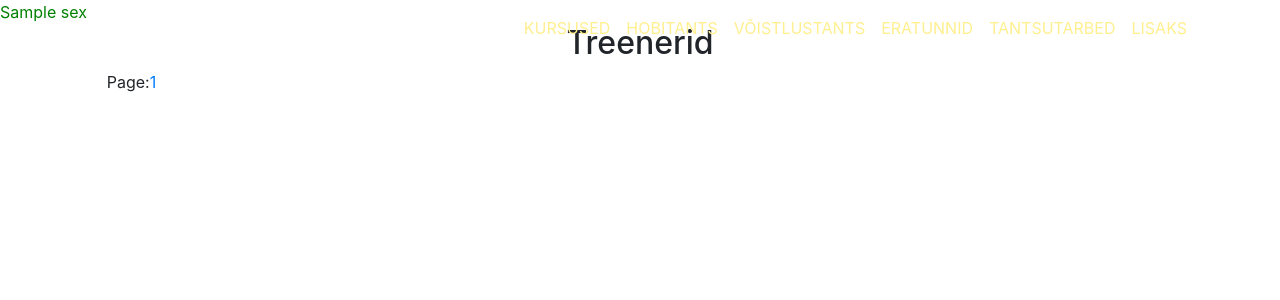
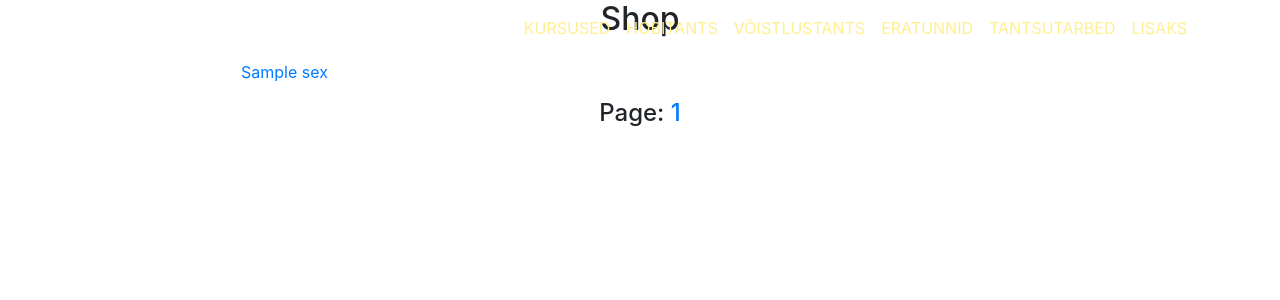
Before and after one commit to DTI-tudengite-tarkvaraprojektid/Ryhm_4, a PHP site: page /?page=1 in a window 1280 px wide. Shown: the top 300 px of the page. Run offline with PHP 8.4, Linux system fonts and the light colour scheme; tables that the repository leaves empty or names only in its code hold one stand-in row (values such as "Sample post"); some libraries are stand-ins or nearby versions; grey boxes are pictures that could not be loaded.

Commit message:
php/html/css/bootstrap

```diff
--- a/Shop/views/layouts/shop.php
+++ b/Shop/views/layouts/shop.php
@@ -76,19 +76,13 @@
 	</div>
 </div>
 </nav>
+
 	<?php include('views/pages/category.php'); ?>
 
     <main>
-    <div class="container-fluid col-lg-10 padding">
-    <div class="row padding">
-	      <div class="col-12" id="tantsud">
-		      <h2 class="text-center">Treenerid</h2>
-	      </div>
 
 		        <?php include('views/pages/'.$view.'.php'); ?>
 
-    </div>
-    </div>
     </main>
 </body>
 </html>
--- a/Shop/views/pages/category.php
+++ b/Shop/views/pages/category.php
@@ -1,3 +1,8 @@
+<div class="container-fluid col-lg-10 padding">
+    <div class="row padding">
+	<div class="col-12 tantsimine" id="tantsud">
+		      <h2 class="text-center">Shop</h2>
+	      </div>
 <?php
 		$categories = get_cat_sex();
 
@@ -9,11 +14,25 @@
 		{
 			foreach($categories as $item){
 ?> 	<!--toodete lingid-->
-			<div><a href="?&view=cat&page=0&id=<?php echo $item['cat_id'];?>" style="color: red;"><?php echo $item['name'];?></a></div>
+			<div class="col-lg-2 tants1">
+				<div class="shop-btn">
+					<div class="btn btn-block btn-primary1">
+						<a href="?&view=cat&page=0&id=<?php echo $item['cat_id'];?>" class="btn btn-block" id="shop-menu"><?php echo $item['name'];?></a>
+					</div>
+				</div>
+			</div>
 		<?php }}
 		if(!isset($_GET['sex']))
 		{
 			foreach($categories as $item){
 		?> <!--kategooriate lingid mees/naine/laps-->
-			<div><a href="?page=0&sex=<?php echo $item['name'];?>" style="color: green;"><?php echo $item['name'];?></a></div>
+			<div class="col-lg-4 tants1">
+				<div class="shop-btn">
+					<div class="btn btn-block btn-primary1">
+						<a href="?page=0&sex=<?php echo $item['name'];?>" class="btn btn-block" id="shop-menu"><?php echo $item['name'];?></a>
+					</div>
+				</div>
+			</div>
 		<?php }}?>
+	</div>
+</div>
--- a/Shop/views/pages/index.php
+++ b/Shop/views/pages/index.php
@@ -1,3 +1,6 @@
+<div class="container-fluid col-lg-10 padding">
+    <div class="row padding">
+
 
 
 <?php
@@ -7,11 +10,10 @@
 
 
 
-
 <div class="col-lg-2">
 	<div class="card">
 		<div class="card-body">
-			<table align="center" cellpadding="1" cellspacing="1" class="product" border="1">
+			<table align="center" cellpadding="1" cellspacing="1" class="product" border="0">
 				<tr>
 					<td valign="top">
 						<div><a href="index.php?view=product&id=<?php echo $item['id']?>"><img class="card-img-top" src="images/<?php echo $item['image']?>" alt="" /></a></div>
@@ -28,8 +30,14 @@
 
 <?php }
 $count_post =  get_products()[1];
-echo "Page: ";
-
+?>
+</div>
+</div>
+<div class="container-fluid col-lg-10 padding">
+    <div class="row padding">
+	      <div class="col-12" id="tantsud">
+		      <h4 class="text-center"><a>Page:  </a>
+<?php
 for($i = 0, $ii = 1; $i < $count_post; $i=$i+12, $ii++)
 {
 	if($i == ($_GET['page']))
@@ -42,3 +50,7 @@
 }
 
 ?>
+</h4>
+</div>
+</div>
+</div>
```
Also changed, not shown: main/assets/css/style.css (+25 -1 lines), 7 other files.
